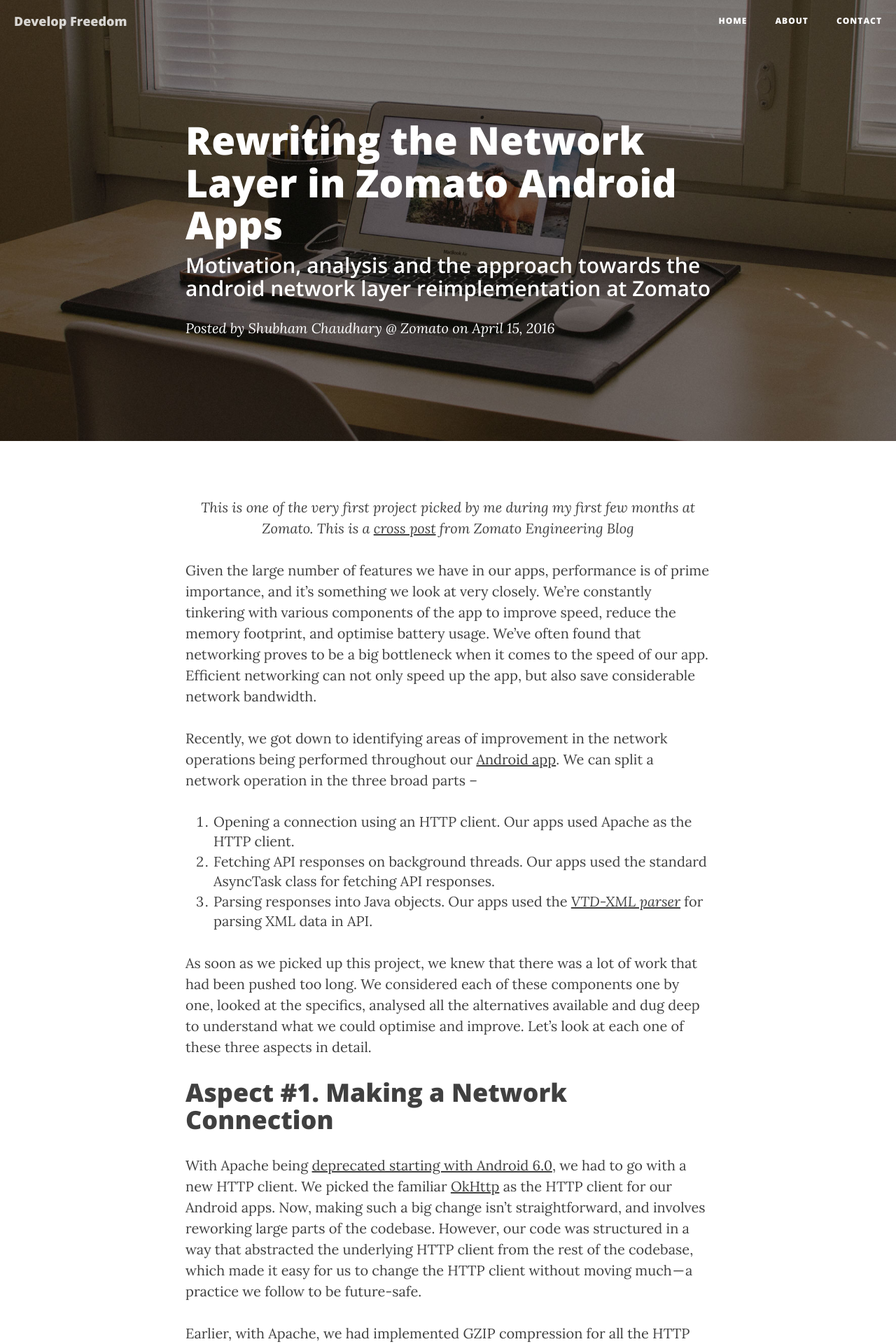
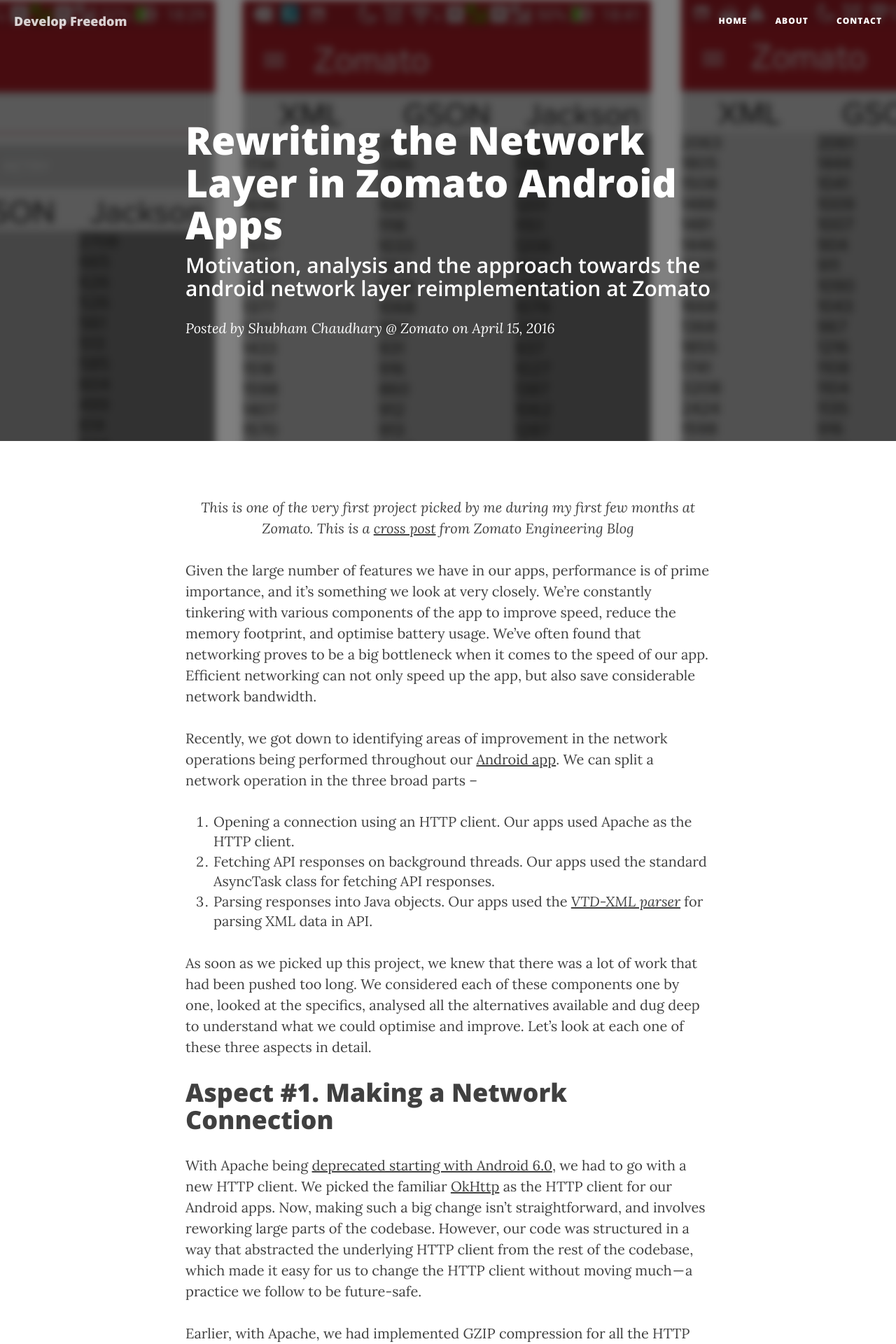
Before and after one commit to ylogx/blog, a Jekyll site: the page built from _posts/2016-04-16-rewriting-the-network-connection-layer-in-zomato-android-apps.md, in a window 1280 px wide. Shown: the top 1920 px of the page at 70% size. Built offline with Jekyll 4.4.1, drawn with Linux system fonts in a browser that asks for light colours; nearby versions of some CDN libraries; comment, search, counter and statistics services are not loaded.

Commit message:
Add background image for android post

```diff
--- a/_posts/2016-04-16-rewriting-the-network-connection-layer-in-zomato-android-apps.md
+++ b/_posts/2016-04-16-rewriting-the-network-connection-layer-in-zomato-android-apps.md
@@ -5,6 +5,7 @@
 date: '2016-04-16T00:00:00.000+05:30'
 author: Shubham Chaudhary @ Zomato
 permalink: zomato/android/network
+header-img: img/zomato-android-network-showdown-darker-for-bg.png
 comments: true
 tags:
 - android
```
Also changed, not shown: img/zomato-android-network-showdown-darker-for-bg.png (added).
